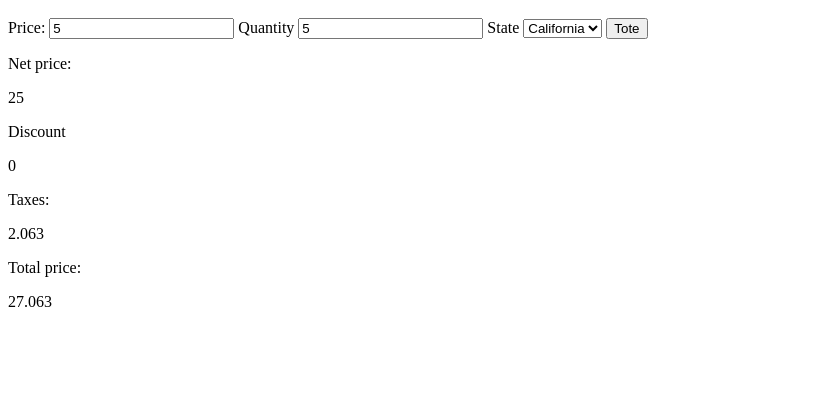
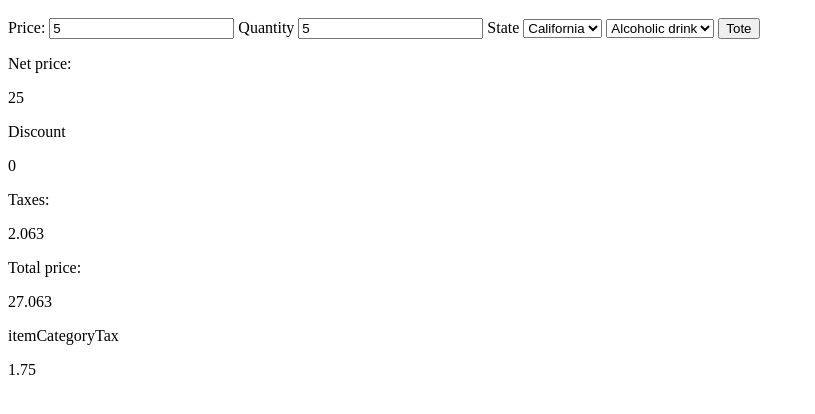
Before and after one commit to BetoHerbas/TotalizadorVentas, a website built with Parcel: page index.html in a window 1280 px wide. Both pictures are taken after typing "5", "5" into the empty fields and a click on the input "Tote". Shown: the part 48-462 px from the top of the page, without its empty margins (0-815 px from the left). Built offline with nearby package versions, Linux system fonts and the light colour scheme.

Commit message:
show 7% of the net price for de purchase of alcoholic drinks

```diff
--- a/index.html
+++ b/index.html
@@ -1,4 +1,5 @@
 <html>
+
 <body>
   <h1>Tote</h1>
   <form id="tote-form">
@@ -14,7 +15,10 @@
       <option value="TX">Texas</option>
       <option value="AL">Alabama</option>
     </select>
-      <input type="submit" value="Tote" id="tote-button"/>
+    <select name="itemCategory" id="itemCategory">
+      <option value="alcoholic">Alcoholic drink</option>
+    </select>
+    <input type="submit" value="Tote" id="tote-button" />
   </form>
   <label for="netPrice">Net price:</label>
   <div id="netPrice-div"></div>
@@ -24,7 +28,10 @@
   <div id="taxes-div"></div>
   <label for="totalPrice">Total price:</label>
   <div id="totalPrice-div"></div>
+  <label for="itemCategoryTax">itemCategoryTax</label>
+  <div id="itemCategoryTax-div"></div>
 
   <script type="module" src="./src/presenter.js"></script>
 </body>
+
 </html>
--- a/src/presenter.js
+++ b/src/presenter.js
@@ -1,4 +1,4 @@
-import {calculateNetPrice, calculateTaxes, calculateTote, calculateDiscount} from "./totalizador.js";
+import {calculateNetPrice, calculateTaxes, calculateTote, calculateDiscount, taxByProductCategory} from "./totalizador.js";
 
 const price_input = document.querySelector("#price");
 const quantity_input = document.querySelector("#quantity");
@@ -8,6 +8,8 @@ const divNetPrice = document.querySelector("#netPrice-div");
 const divTaxes = document.querySelector("#taxes-div");
 const divTotalPrice = document.querySelector("#totalPrice-div");
 const divDiscount = document.querySelector("#discount-div");
+const itemCategoryInput = document.querySelector("#itemCategory")
+const divTaxByProductCategory = document.querySelector("#itemCategoryTax-div")
 
 form.addEventListener("submit", (event) => {
   event.preventDefault();
@@ -20,4 +22,7 @@ form.addEventListener("submit", (event) => {
   divTaxes.innerHTML = "<p>" + calculateTaxes(calculateNetPrice(price, quantity), state) + "</p>";
   divTotalPrice.innerHTML = "<p>" + calculateTote(price, quantity,state) + "</p>";
   divDiscount.innerHTML = "<p>" + calculateDiscount(calculateNetPrice(price, quantity)) + "</p>";
+  console.log(taxByProductCategory(calculateNetPrice(price, quantity), itemCategoryInput.value))
+  divTaxByProductCategory.innerHTML = "<p>" + taxByProductCategory(calculateNetPrice(price, quantity), itemCategoryInput.value) + "</p>";
+
 });
--- a/src/totalizador.js
+++ b/src/totalizador.js
@@ -33,6 +33,16 @@ function calculateDiscount(netPrice) {
   }
   return 0;
 }
+
+function taxByProductCategory(netPrice, category)
+{
+  if(category === "alcoholic"){
+    return +(netPrice * 0.07).toFixed(3);
+  }
+  return 0;
+
+}
+
 function calculateTote(price, quantity, state) {
   let netPrice = calculateNetPrice(price, quantity);
   let discount =  calculateDiscount(netPrice);
@@ -42,4 +52,4 @@ function calculateTote(price, quantity, state) {
 }
 
 
-export { calculateNetPrice, calculateTaxes, calculateTote, calculateDiscount };
+export { calculateNetPrice, calculateTaxes, calculateTote, calculateDiscount, taxByProductCategory };
```
Also changed, not shown: src/totalizador.test.js (+6 -1 lines). Lines whose indentation alone changed are shown as unchanged.
